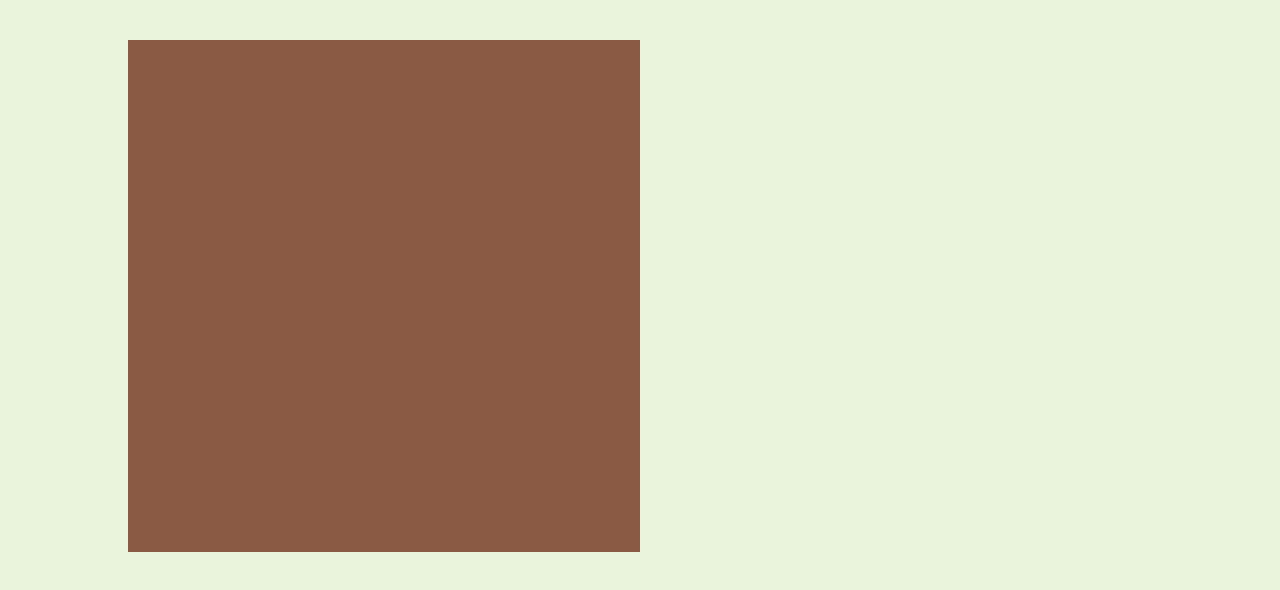
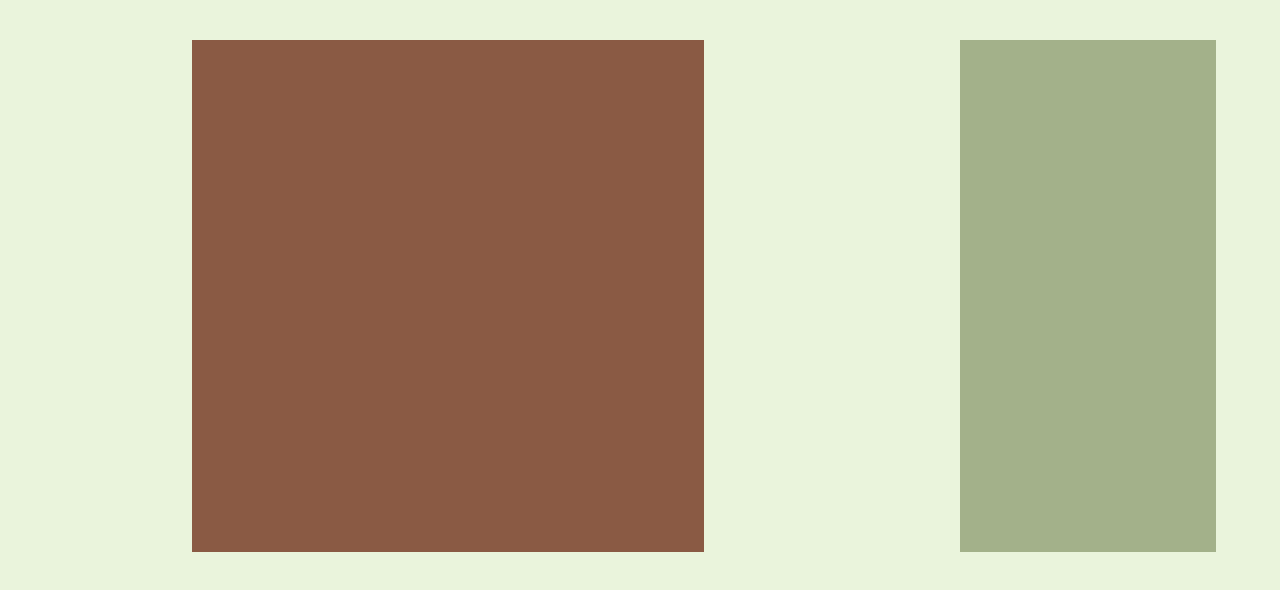
Before and after one commit to eni-kliszki/Nigel-Frontend-TypeScript, a React (Create React App) app: page /garden in a window 1280 px wide. Shown: the top 590 px of the page. Built offline with nearby package versions, Linux system fonts and the light colour scheme.

Commit message:
add Sidebar

```diff
--- a/src/components/gardenPlanner/sidebar/Sidebar.tsx
+++ b/src/components/gardenPlanner/sidebar/Sidebar.tsx
@@ -1,10 +1,11 @@
 import React from 'react'
+import { SidebarBlock } from '../styled-components/GardenPlanner.styles';
 
 const Sidebar = () => {
   return (
-    <div>
+    <SidebarBlock>
 
-    </div>
+    </SidebarBlock>
   )
 }
 
--- a/src/components/gardenPlanner/styled-components/GardenPlanner.styles.tsx
+++ b/src/components/gardenPlanner/styled-components/GardenPlanner.styles.tsx
@@ -12,5 +12,15 @@ export const GardenContainer = styled.div`
   background-color: #8A5A44;
   position: absolute;
   top: 5%;
-  left: 10%;
+  left: 15%;
 `
+
+export const SidebarBlock = styled.div`
+  position: absolute;
+  top: 5%;
+  right: 5%;
+  width: 20vw;
+  height: 40vw;
+  background-color: #A3B18A;
+
+`
```
Also changed, not shown: 1 other file (tests, documents, lock files or other folders).
